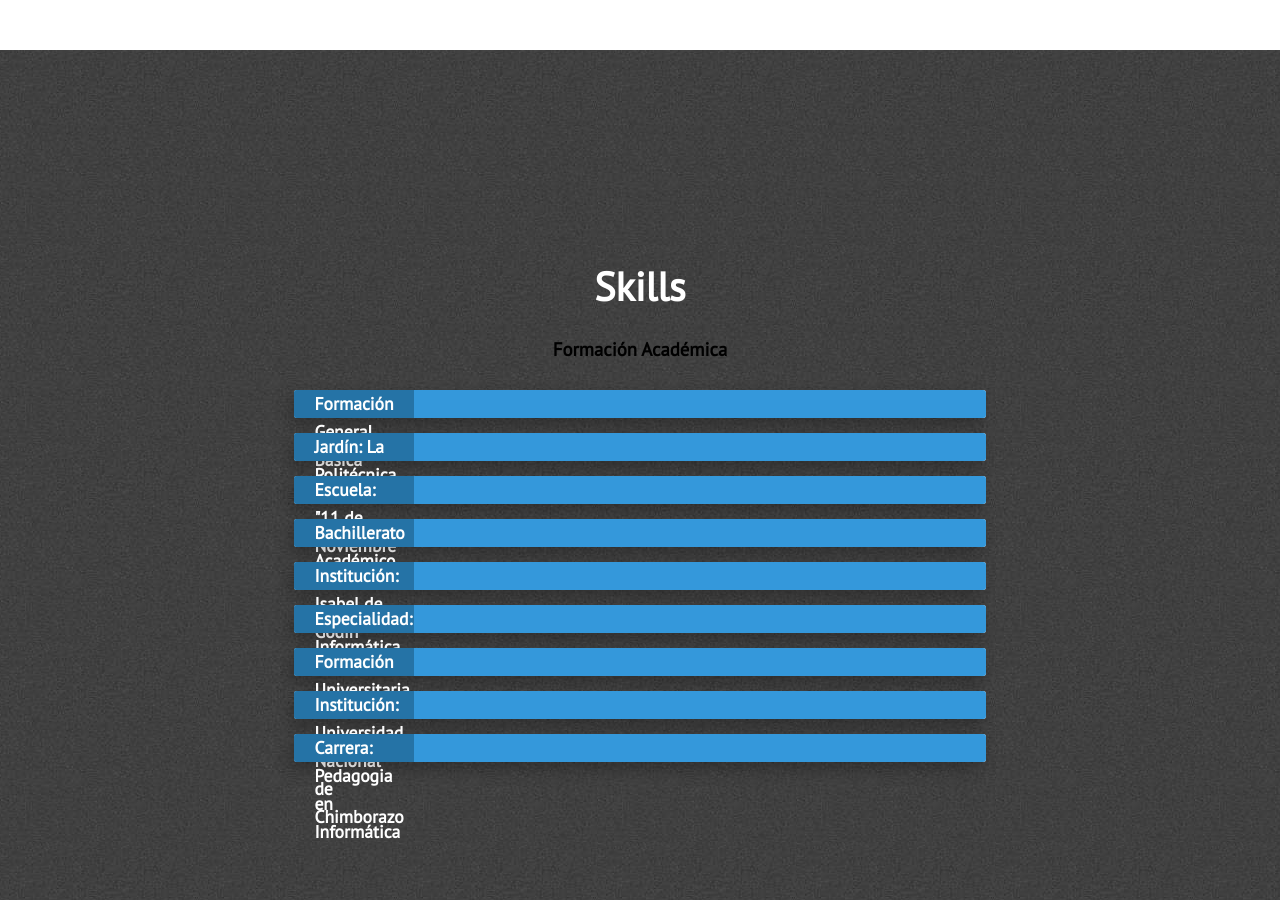
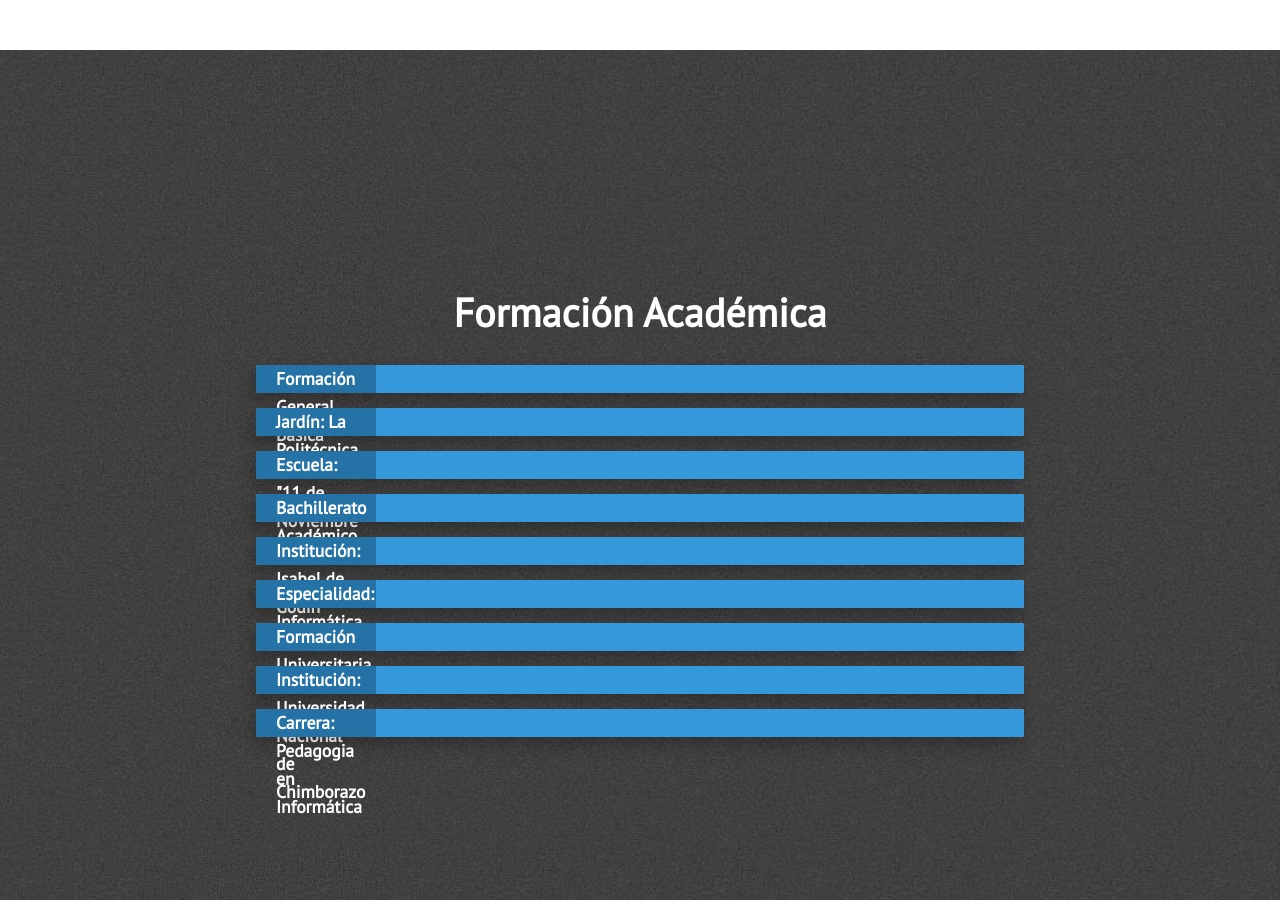
Before and after one commit to adrillg/adrillg.github.io, a Jekyll site: the page built from index.html, in a window 1280 px wide and 900 px high, scrolled down 1910 px. Built offline with Jekyll 4.4.1, drawn with Linux system fonts in a browser that asks for light colours; nearby versions of some CDN libraries.

Commit message:
Update skills.html

```diff
--- a/_includes/skills.html
+++ b/_includes/skills.html
@@ -2,12 +2,9 @@
 <div class="section-wrapper">
     <section class="section skills" id="skills">
         <div>
-            <div class="section-heading" id="skills-text">Skills</div>
+            <div class="section-heading" id="skills-text">Formación Académica</div>
 
 
-                <div class="technical-skills">
-                    <h3  class="center-align">Formación Académica</h3>
-                    <div class="progress-bars">
                         <div class="skillbar clearfix " data-percent="100%">
                             <div class="skillbar-title" style="background: #2980b9;"><span>Formación General Básica</span></div>
                             <div class="skillbar-bar" style="background: #3498db;"></div>
```
